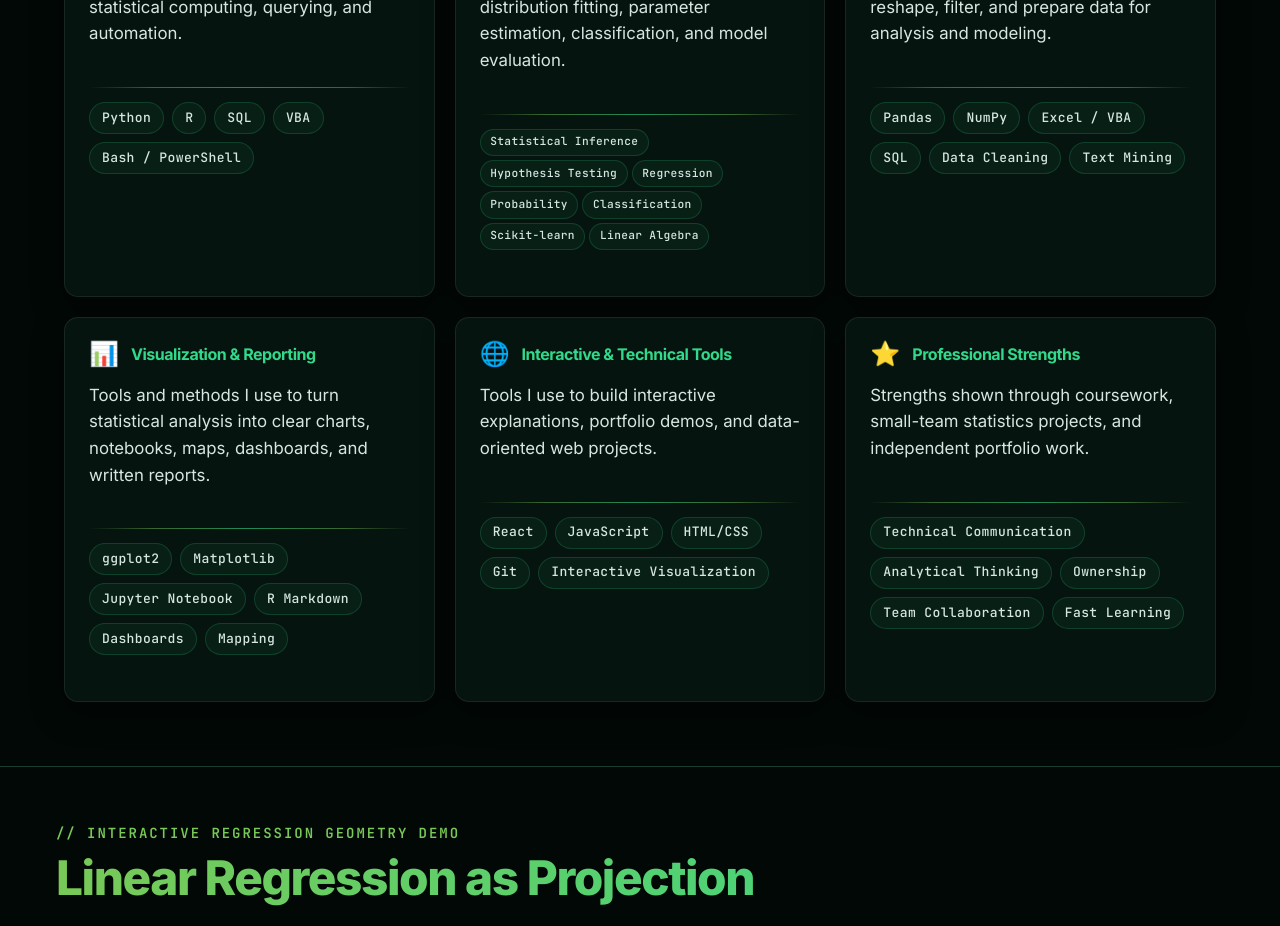
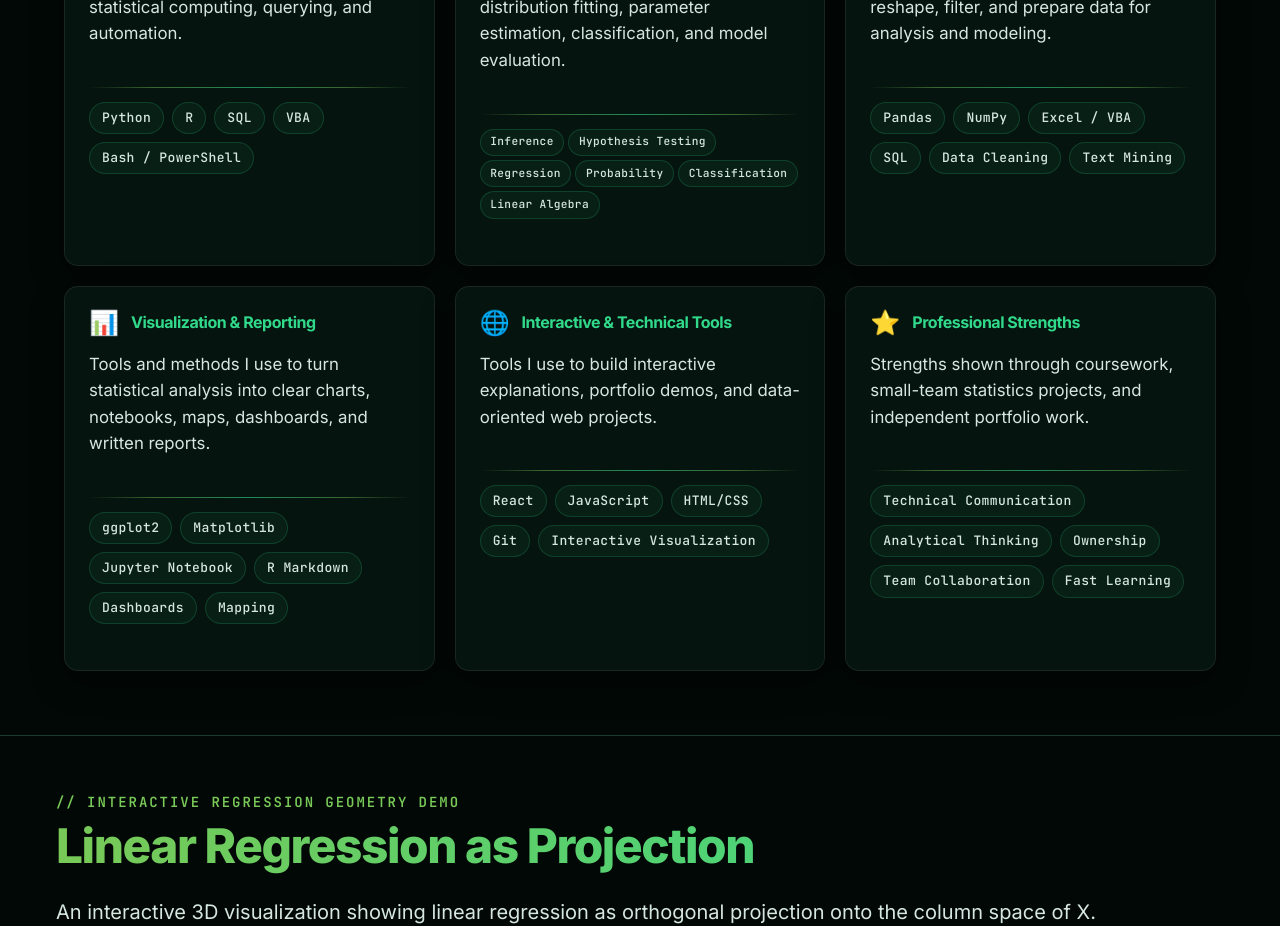
Before and after one commit to michael-malis/michael-malis.github.io, a React (Vite) app: page / in a window 1280 px wide. Shown: the part 1660-2586 px from the top of the page. Built offline with nearby package versions, Linux system fonts and the light colour scheme; no server answers.

Commit message:
some fixies

```diff
--- a/src/data/skills.js
+++ b/src/data/skills.js
@@ -7,7 +7,7 @@ export const skillCategories = [
   {
     category: "Statistics & Machine Learning",
     icon: "🤖",
-    skills: ["Statistical Inference", "Hypothesis Testing", "Regression", "Probability", "Classification", "Scikit-learn", "Linear Algebra"]
+    skills: ["Inference", "Hypothesis Testing", "Regression", "Probability", "Classification", "Linear Algebra"]
   },
   {
     category: "Data Wrangling & Analysis",
```
